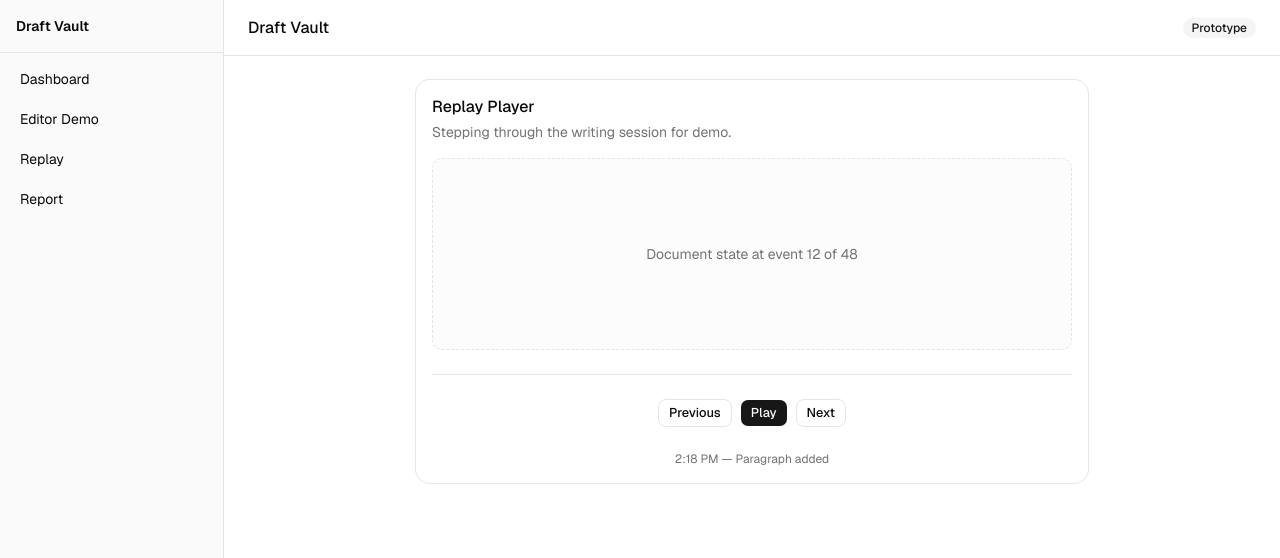
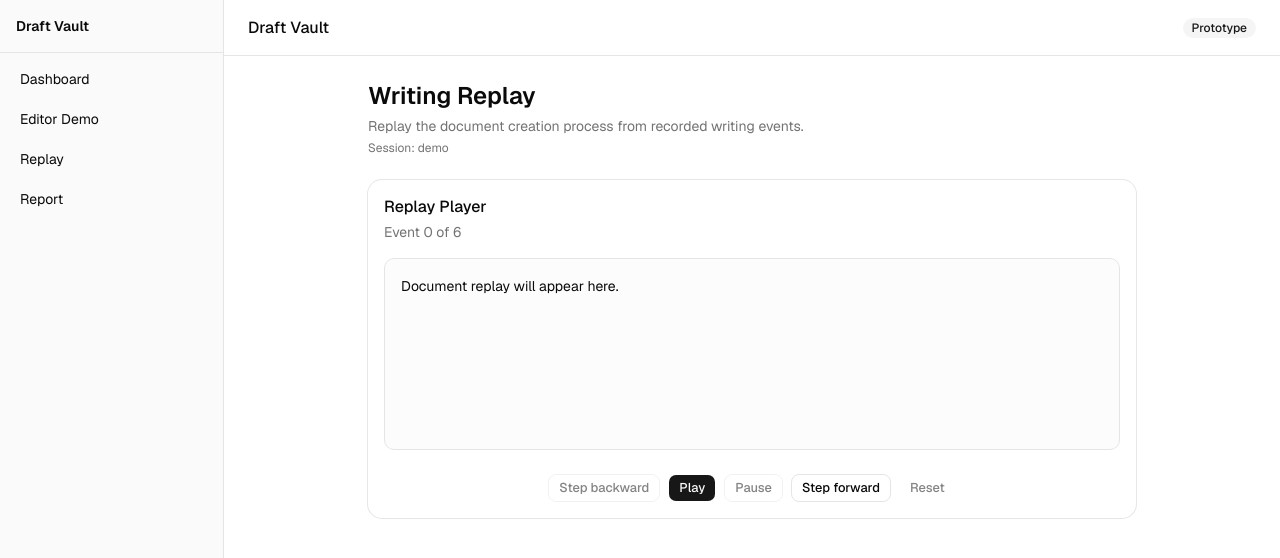
Before and after one commit to AlozieE/draft-vault, a Next.js app: page /replay/demo in a window 1280 px wide. Shown: the top 558 px of the page. Built offline with nearby package versions, Linux system fonts and the light colour scheme.

Commit message:
Add replay player prototype

```diff
--- a/src/app/replay/[id]/page.tsx
+++ b/src/app/replay/[id]/page.tsx
@@ -1,55 +1,102 @@
+import { ReplayPlayer } from "@/components/replay/replay-player";
 import { AppShell } from "@/components/layout/app-shell";
-import { Button } from "@/components/ui/button";
-import {
-  Card,
-  CardContent,
-  CardDescription,
-  CardHeader,
-  CardTitle,
-} from "@/components/ui/card";
-import { Separator } from "@/components/ui/separator";
+import { GENESIS_HASH } from "@/lib/constants";
+import type { WritingEvent } from "@/types/writing-event";
 
 type ReplayPageProps = {
   params: Promise<{ id: string }>;
 };
+
+const sampleReplayEvents: WritingEvent[] = [
+  {
+    id: "replay-event-1",
+    documentId: "demo",
+    type: "insert",
+    timestamp: "2026-06-28T14:04:00.000Z",
+    contentLengthChange: 12,
+    wordCount: 2,
+    characterCount: 12,
+    textPreview: "Introduction",
+    previousHash: GENESIS_HASH,
+    eventHash: "a1b2c3d4e5f6789012345678901234567890abcd",
+  },
+  {
+    id: "replay-event-2",
+    documentId: "demo",
+    type: "insert",
+    timestamp: "2026-06-28T14:18:00.000Z",
+    contentLengthChange: 28,
+    wordCount: 5,
+    characterCount: 40,
+    textPreview: " — draft thesis statement.",
+    previousHash: "a1b2c3d4e5f6789012345678901234567890abcd",
+    eventHash: "b2c3d4e5f6789012345678901234567890abcde1",
+  },
+  {
+    id: "replay-event-3",
+    documentId: "demo",
+    type: "delete",
+    timestamp: "2026-06-28T14:22:00.000Z",
+    contentLengthChange: -5,
+    wordCount: 4,
+    characterCount: 35,
+    previousHash: "b2c3d4e5f6789012345678901234567890abcde1",
+    eventHash: "c3d4e5f6789012345678901234567890abcde12f",
+  },
+  {
+    id: "replay-event-4",
+    documentId: "demo",
+    type: "paste",
+    timestamp: "2026-06-28T14:31:00.000Z",
+    contentLengthChange: 18,
+    wordCount: 7,
+    characterCount: 53,
+    textPreview: " supporting evidence",
+    previousHash: "c3d4e5f6789012345678901234567890abcde12f",
+    eventHash: "d4e5f6789012345678901234567890abcde12f34",
+  },
+  {
+    id: "replay-event-5",
+    documentId: "demo",
+    type: "insert",
+    timestamp: "2026-06-28T14:41:00.000Z",
+    contentLengthChange: 14,
+    wordCount: 9,
+    characterCount: 67,
+    textPreview: " for analysis.",
+    previousHash: "d4e5f6789012345678901234567890abcde12f34",
+    eventHash: "e5f6789012345678901234567890abcde12f3456",
+  },
+  {
+    id: "replay-event-6",
+    documentId: "demo",
+    type: "snapshot",
+    timestamp: "2026-06-28T14:45:00.000Z",
+    contentLengthChange: 0,
+    wordCount: 9,
+    characterCount: 67,
+    previousHash: "e5f6789012345678901234567890abcde12f3456",
+    eventHash: "f6789012345678901234567890abcde12f345678",
+  },
+];
 
 export default async function ReplayPage({ params }: ReplayPageProps) {
   const { id } = await params;
 
   return (
     <AppShell>
-      <div className="mx-auto max-w-2xl space-y-6">
-        <Card>
-          <CardHeader>
-            <CardTitle>Replay Player</CardTitle>
-            <CardDescription>
-              Stepping through the writing session for {id}.
-            </CardDescription>
-          </CardHeader>
-          <CardContent className="space-y-6">
-            <div className="flex min-h-48 items-center justify-center rounded-lg border border-dashed border-border bg-muted/30">
-              <p className="text-sm text-muted-foreground">
-                Document state at event 12 of 48
-              </p>
-            </div>
+      <div className="mx-auto max-w-3xl space-y-6">
+        <div>
+          <h1 className="text-2xl font-semibold">Writing Replay</h1>
+          <p className="mt-1 text-sm text-muted-foreground">
+            Replay the document creation process from recorded writing events.
+          </p>
+          <p className="mt-1 text-xs text-muted-foreground">
+            Session: {id.replace(/-/g, " ")}
+          </p>
+        </div>
 
-            <Separator />
-
-            <div className="flex items-center justify-center gap-2">
-              <Button variant="outline" size="sm">
-                Previous
-              </Button>
-              <Button size="sm">Play</Button>
-              <Button variant="outline" size="sm">
-                Next
-              </Button>
-            </div>
-
-            <p className="text-center text-xs text-muted-foreground">
-              2:18 PM — Paragraph added
-            </p>
-          </CardContent>
-        </Card>
+        <ReplayPlayer events={sampleReplayEvents} />
       </div>
     </AppShell>
   );
--- /dev/null
+++ b/src/components/replay/replay-player.tsx
@@ -0,0 +1,155 @@
+"use client";
+
+import { useCallback, useEffect, useState } from "react";
+
+import { Button } from "@/components/ui/button";
+import {
+  Card,
+  CardContent,
+  CardDescription,
+  CardHeader,
+  CardTitle,
+} from "@/components/ui/card";
+import { replayEvents } from "@/lib/replay-engine";
+import type { WritingEvent } from "@/types/writing-event";
+
+const PLAYBACK_INTERVAL_MS = 800;
+
+type ReplayPlayerProps = {
+  events: WritingEvent[];
+};
+
+export function ReplayPlayer({ events }: ReplayPlayerProps) {
+  const [currentIndex, setCurrentIndex] = useState(-1);
+  const [isPlaying, setIsPlaying] = useState(false);
+  const [replayText, setReplayText] = useState("");
+
+  const isAtStart = currentIndex < 0;
+  const isAtEnd = events.length > 0 && currentIndex >= events.length - 1;
+
+  useEffect(() => {
+    setReplayText(replayEvents(events, currentIndex));
+  }, [events, currentIndex]);
+
+  useEffect(() => {
+    if (!isPlaying) {
+      return;
+    }
+
+    if (isAtEnd) {
+      setIsPlaying(false);
+      return;
+    }
+
+    const timer = window.setInterval(() => {
+      setCurrentIndex((previousIndex) => {
+        if (previousIndex >= events.length - 1) {
+          setIsPlaying(false);
+          return previousIndex;
+        }
+
+        return previousIndex + 1;
+      });
+    }, PLAYBACK_INTERVAL_MS);
+
+    return () => {
+      window.clearInterval(timer);
+    };
+  }, [isPlaying, isAtEnd, events.length]);
+
+  const handlePlay = useCallback(() => {
+    if (events.length === 0) {
+      return;
+    }
+
+    if (isAtEnd) {
+      setCurrentIndex(-1);
+    }
+
+    setIsPlaying(true);
+  }, [events.length, isAtEnd]);
+
+  const handlePause = useCallback(() => {
+    setIsPlaying(false);
+  }, []);
+
+  const handleReset = useCallback(() => {
+    setIsPlaying(false);
+    setCurrentIndex(-1);
+  }, []);
+
+  const handleStepBackward = useCallback(() => {
+    setIsPlaying(false);
+    setCurrentIndex((previousIndex) => Math.max(-1, previousIndex - 1));
+  }, []);
+
+  const handleStepForward = useCallback(() => {
+    setIsPlaying(false);
+    setCurrentIndex((previousIndex) =>
+      Math.min(events.length - 1, previousIndex + 1),
+    );
+  }, [events.length]);
+
+  const eventLabel =
+    events.length === 0
+      ? "Event 0 of 0"
+      : `Event ${Math.max(0, currentIndex + 1)} of ${events.length}`;
+
+  return (
+    <Card>
+      <CardHeader>
+        <CardTitle>Replay Player</CardTitle>
+        <CardDescription>{eventLabel}</CardDescription>
+      </CardHeader>
+      <CardContent className="space-y-6">
+        <div className="min-h-48 rounded-lg border border-border bg-muted/30 p-4">
+          <p className="whitespace-pre-wrap text-sm leading-relaxed">
+            {replayText || "Document replay will appear here."}
+          </p>
+        </div>
+
+        <div className="flex flex-wrap items-center justify-center gap-2">
+          <Button
+            variant="outline"
+            size="sm"
+            onClick={handleStepBackward}
+            disabled={events.length === 0 || isAtStart}
+          >
+            Step backward
+          </Button>
+          <Button
+            size="sm"
+            onClick={handlePlay}
+            disabled={events.length === 0 || (isPlaying && !isAtEnd)}
+          >
+            Play
+          </Button>
+          <Button
+            variant="outline"
+            size="sm"
+            onClick={handlePause}
+            disabled={!isPlaying}
+          >
+            Pause
+          </Button>
+          <Button
+            variant="outline"
+            size="sm"
+            onClick={handleStepForward}
+            disabled={events.length === 0 || isAtEnd}
+          >
+            Step forward
+          </Button>
+          <Button
+            variant="ghost"
+            size="sm"
+            onClick={handleReset}
+            disabled={events.length === 0 || (isAtStart && !isPlaying)}
+          >
+            Reset
+          </Button>
+        </div>
+      </CardContent>
+    </Card>
+  );
+}
--- /dev/null
+++ b/src/lib/replay-engine.ts
@@ -0,0 +1,39 @@
+import type { WritingEvent } from "@/types/writing-event";
+
+export function applyWritingEvent(
+  currentText: string,
+  event: WritingEvent,
+): string {
+  switch (event.type) {
+    case "insert":
+    case "paste":
+      return currentText + (event.textPreview ?? "");
+    case "delete":
+      return currentText.slice(
+        0,
+        currentText.length - Math.abs(event.contentLengthChange),
+      );
+    case "snapshot":
+      return currentText;
+    default:
+      return currentText;
+  }
+}
+
+export function replayEvents(
+  events: WritingEvent[],
+  currentIndex: number,
+): string {
+  if (events.length === 0 || currentIndex < 0) {
+    return "";
+  }
+
+  const lastIndex = Math.min(currentIndex, events.length - 1);
+  let text = "";
+
+  for (let index = 0; index <= lastIndex; index++) {
+    text = applyWritingEvent(text, events[index]!);
+  }
+
+  return text;
+}
```
